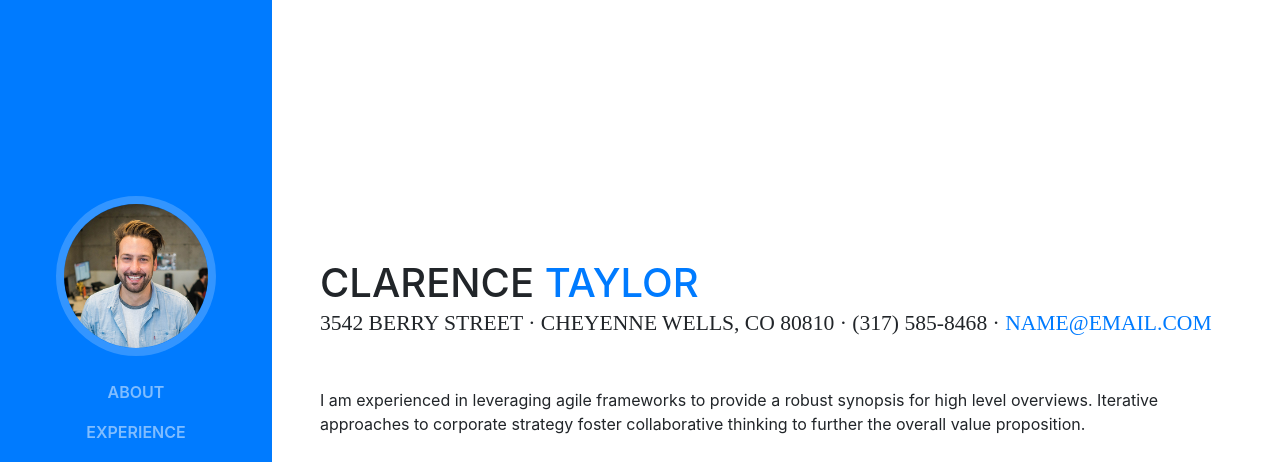
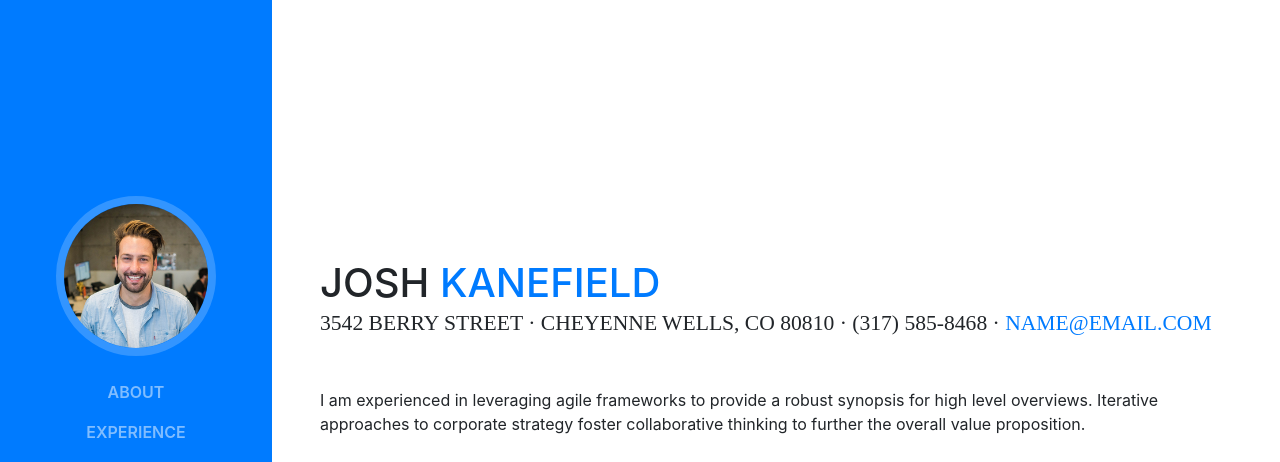
Before and after one commit to joshkanefield/joshkanefield.github.io, a website with bundled scripts: page index.html in a window 1280 px wide. Shown: the top 462 px of the page. Built offline with nearby package versions, Linux system fonts and the light colour scheme; a web font is replaced by a local one.

Commit message:
Update index.html

```diff
--- a/index.html
+++ b/index.html
@@ -65,8 +65,8 @@
 
       <section class="resume-section p-3 p-lg-5 d-flex d-column" id="about">
         <div class="my-auto">
-          <h1 class="mb-0">Clarence
-            <span class="text-primary">Taylor</span>
+          <h1 class="mb-0">Josh
+            <span class="text-primary">Kanefield</span>
           </h1>
           <div class="subheading mb-5">3542 Berry Street · Cheyenne Wells, CO 80810 · (317) 585-8468 ·
             <a href="mailto:name@email.com">name@email.com</a>
```
